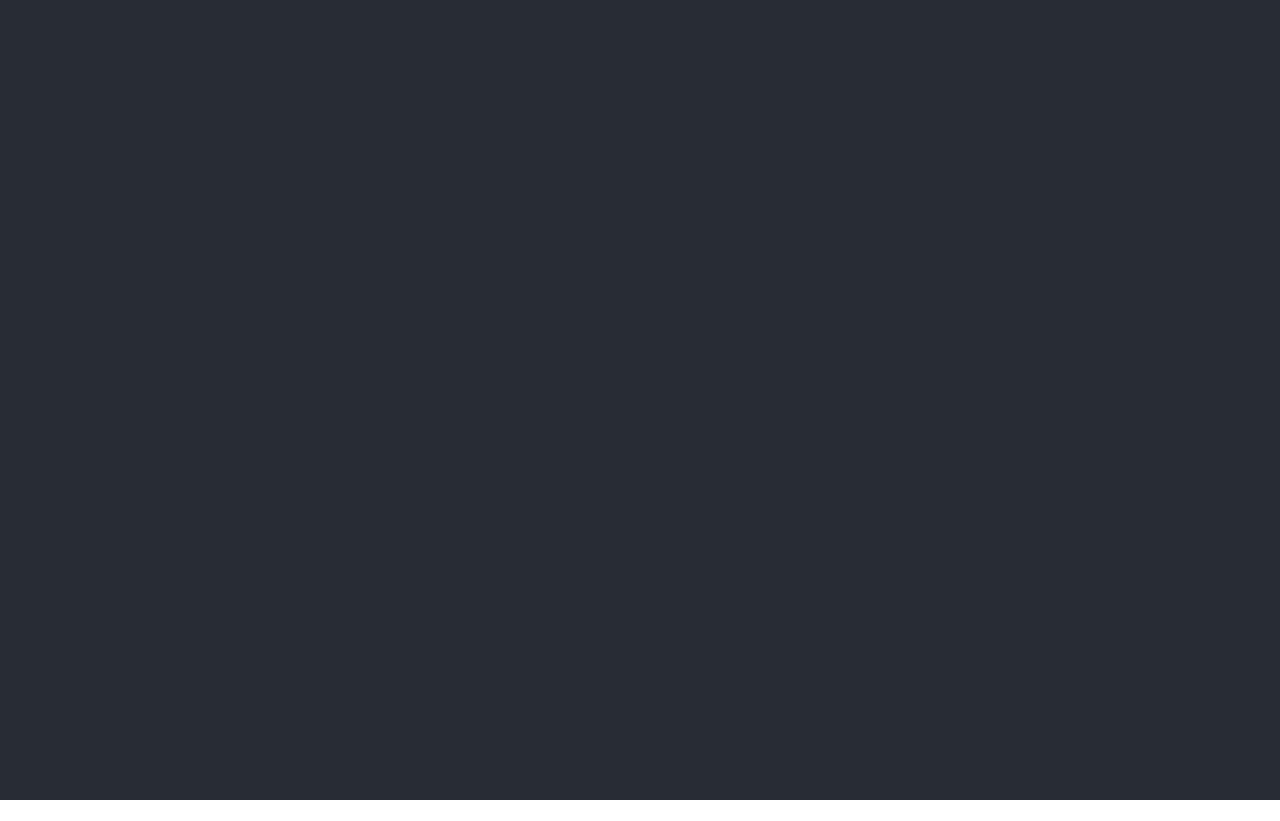
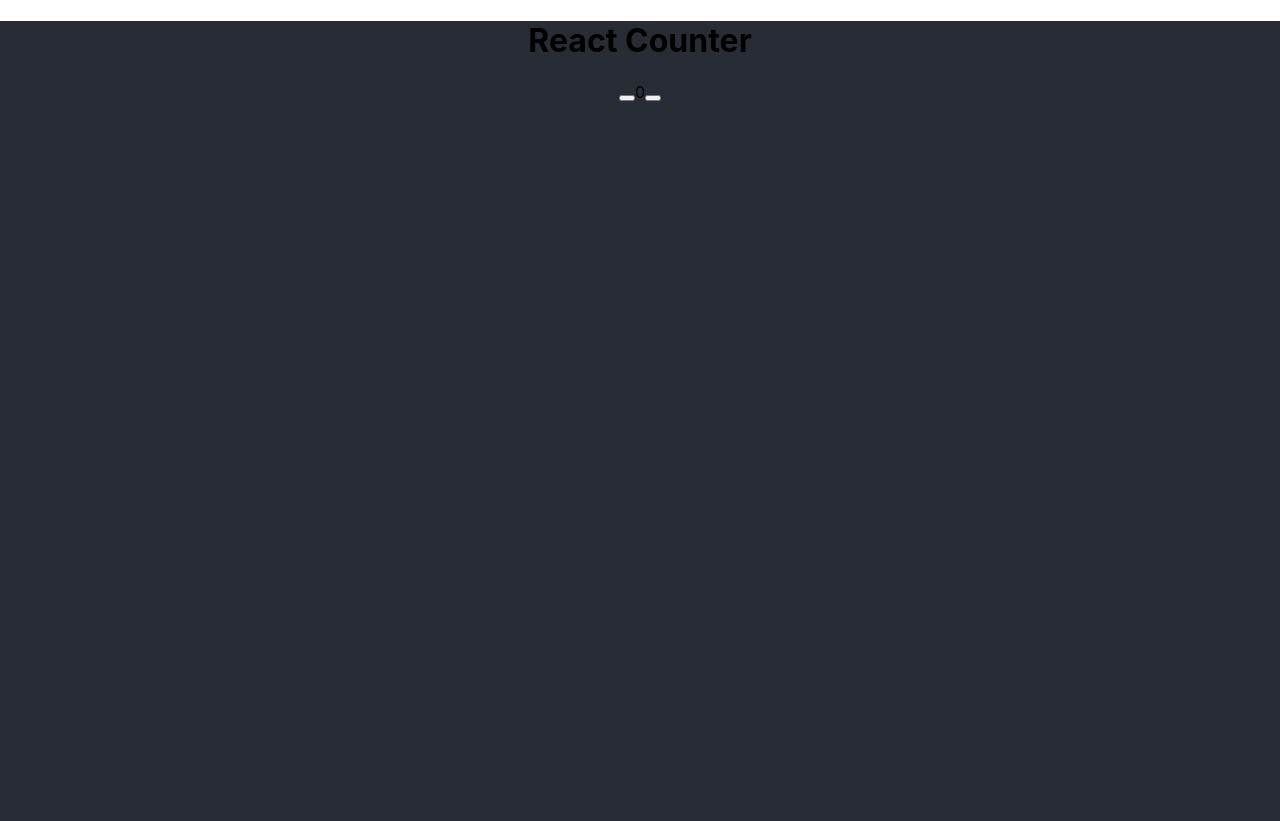
Before and after one commit to EduBarreira1212/React_Counter, a React (Create React App) app: page / in a window 1280 px wide. Before the commit the page ends 800 px from the top, so only its background shows below. Built offline with nearby package versions, Linux system fonts and the light colour scheme; the HTML template or start-up script is replaced by a standard one.

Commit message:
H1 and Counter componented inserted

```diff
--- a/src/App.tsx
+++ b/src/App.tsx
@@ -1,10 +1,12 @@
 import React from 'react';
 import './App.css';
+import Counter from './Counter';
 
 function App() {
   return (
     <div className="App">
-
+      <h1>React Counter</h1>
+      <Counter></Counter>
     </div>
   );
 }
```
